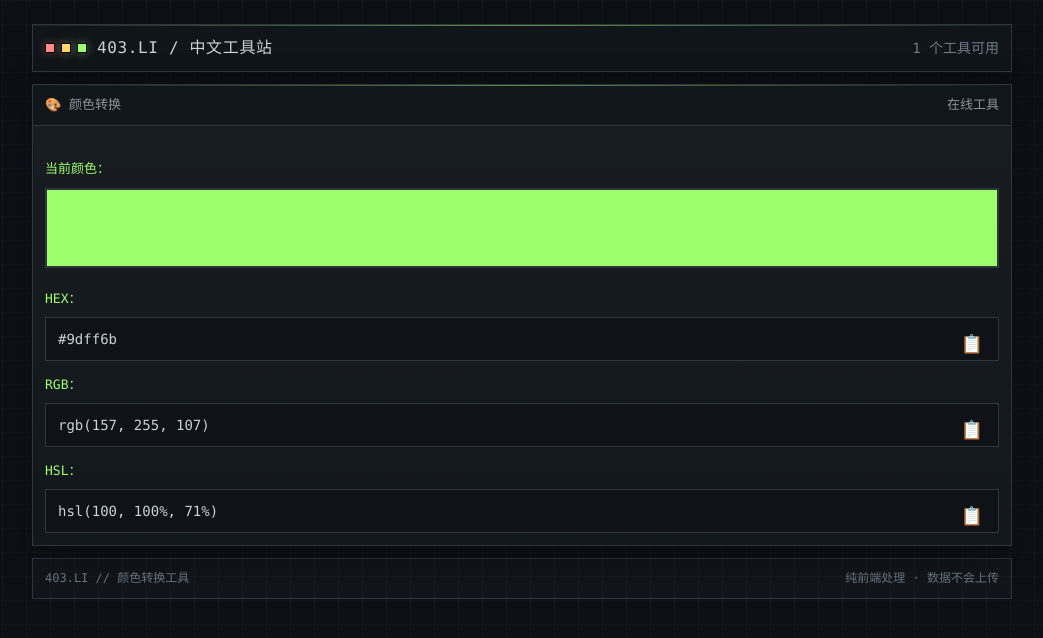
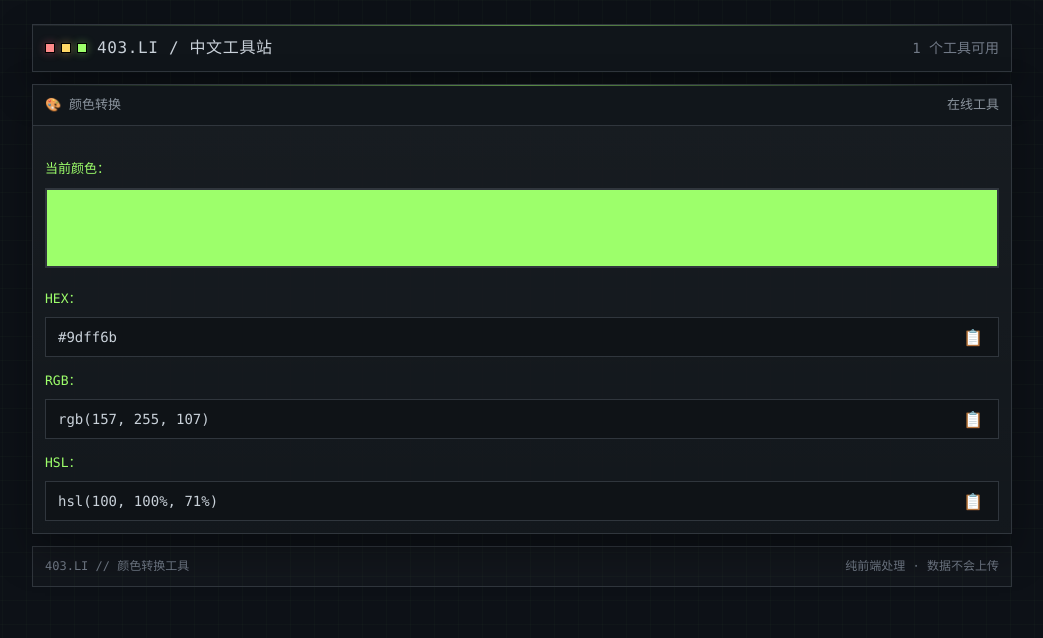
Before and after one commit to Xue-LC/403-li, a Vue app: page /tools/color-convert in a window 1280 px wide. Shown: the top 638 px of the page, without its empty margins (118-1161 px from the left). Built offline with nearby package versions, Linux system fonts and the light colour scheme; a web font is replaced by a local one.

Commit message:
feat(styles): 统一两种输入框样式类
- 新增 .code-input-sm 小输入框样式 (高度 40px，单行 input)
- .code-input 保持大输入框样式 (min-height 200px，多行 textarea)
- ColorTool 使用 .code-input-sm
- JsonTool/Base64Tool 等使用 .code-input

```diff
--- a/src/assets/styles/tools.css
+++ b/src/assets/styles/tools.css
@@ -103,6 +103,7 @@
   border-radius: 0;
   box-sizing: border-box;
   transition: all 0.2s;
+  min-height: 200px;
 }
 
 .code-input:focus {
@@ -125,6 +126,43 @@
     font-size: 14px;
     padding: 10px;
     min-height: 180px;
+  }
+}
+
+/* === 小代码输入框 (单行) === */
+.code-input-sm {
+  width: 100%;
+  max-width: 100%;
+  background: var(--panel-2);
+  border: 1px solid var(--line);
+  color: var(--text);
+  font-family: var(--mono);
+  font-size: 14px;
+  height: 40px;
+  line-height: 40px;
+  padding: 0 44px 0 12px;
+  resize: none;
+  border-radius: 0;
+  box-sizing: border-box;
+  transition: all 0.2s;
+}
+
+.code-input-sm:focus {
+  outline: 0;
+  border-color: var(--line-strong);
+  box-shadow: 0 0 20px var(--green-glow);
+}
+
+.code-input-sm::placeholder {
+  color: var(--dim);
+}
+
+@media (max-width: 640px) {
+  .code-input-sm {
+    font-size: 14px;
+    padding: 0 40px 0 10px;
+    height: 38px;
+    line-height: 38px;
   }
 }
 
--- a/src/views/tools/ColorTool.vue
+++ b/src/views/tools/ColorTool.vue
@@ -51,7 +51,7 @@
               v-model="hexColor"
               @input="convertFromHex"
               placeholder="#9dff6b80"
-              class="code-input"
+              class="code-input-sm"
             />
             <button class="copy-btn" @click="copyHex" title="复制 HEX">📋</button>
           </div>
@@ -64,7 +64,7 @@
               v-model="rgbColor"
               @input="convertFromRgb"
               placeholder="rgb(157, 255, 107)"
-              class="code-input"
+              class="code-input-sm"
             />
             <button class="copy-btn" @click="copyRgb" title="复制 RGB">📋</button>
           </div>
@@ -77,7 +77,7 @@
               v-model="hslColor"
               @input="convertFromHsl"
               placeholder="hsl(106, 100%, 71%)"
-              class="code-input"
+              class="code-input-sm"
             />
             <button class="copy-btn" @click="copyHsl" title="复制 HSL">📋</button>
           </div>
@@ -767,40 +767,23 @@ export default {
   align-items: center;
 }
 
-.code-input {
-  width: 100%;
-  height: 44px;
-  background: var(--panel-2);
-  border: 1px solid var(--line);
-  color: var(--text);
-  font-family: var(--mono);
-  font-size: 14px;
-  padding: 0 50px 0 12px;
-  border-radius: 0;
-  box-sizing: border-box;
-}
-
-.code-input:focus {
-  outline: 0;
-  border-color: var(--line-strong);
-  box-shadow: 0 0 20px var(--green-glow);
-}
-
 .copy-btn {
   position: absolute;
   right: 8px;
+  top: 50%;
+  transform: translateY(-50%);
   background: transparent;
   border: none;
   color: var(--green);
   cursor: pointer;
-  font-size: 18px;
-  padding: 8px;
+  font-size: 16px;
+  padding: 4px 8px;
   transition: all 0.2s;
 }
 
 .copy-btn:hover {
   color: var(--text);
-  transform: scale(1.1);
+  transform: translateY(-50%) scale(1.1);
 }
 
 /* === Status Messages === */
```
